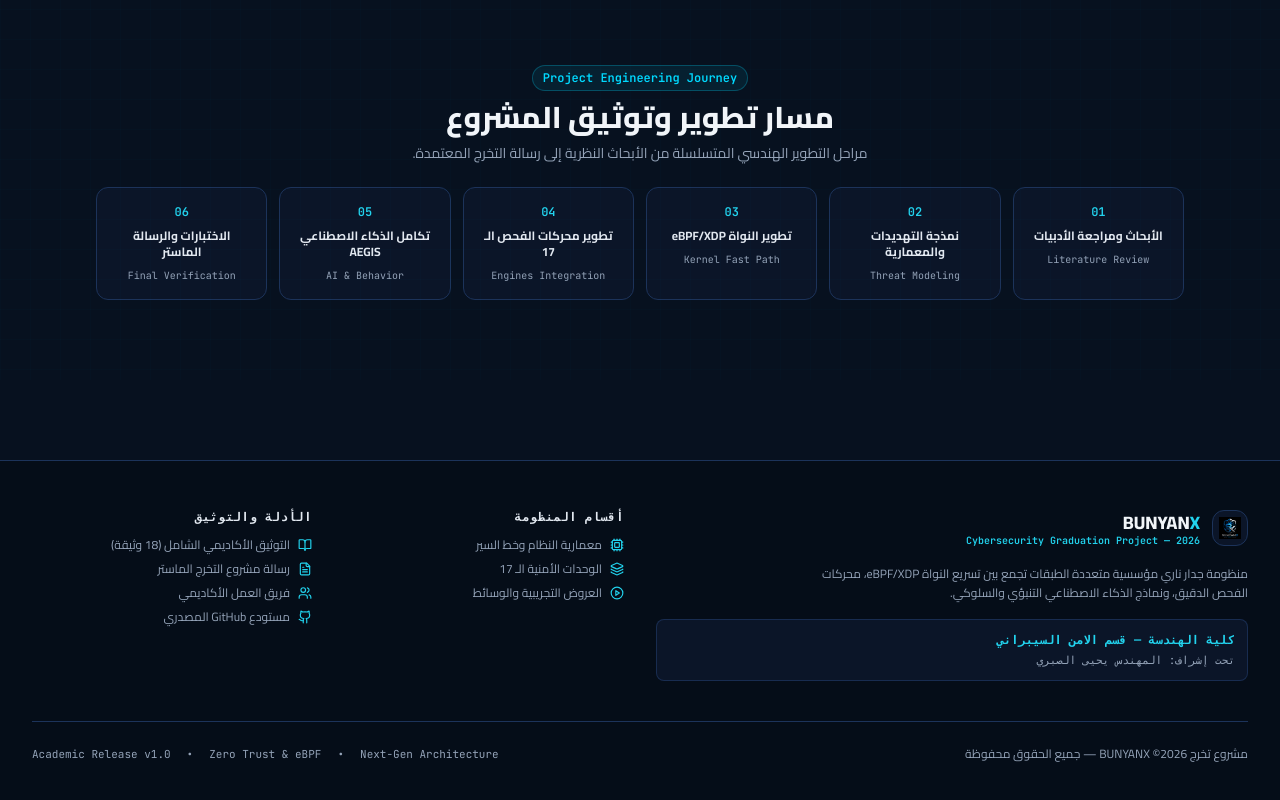
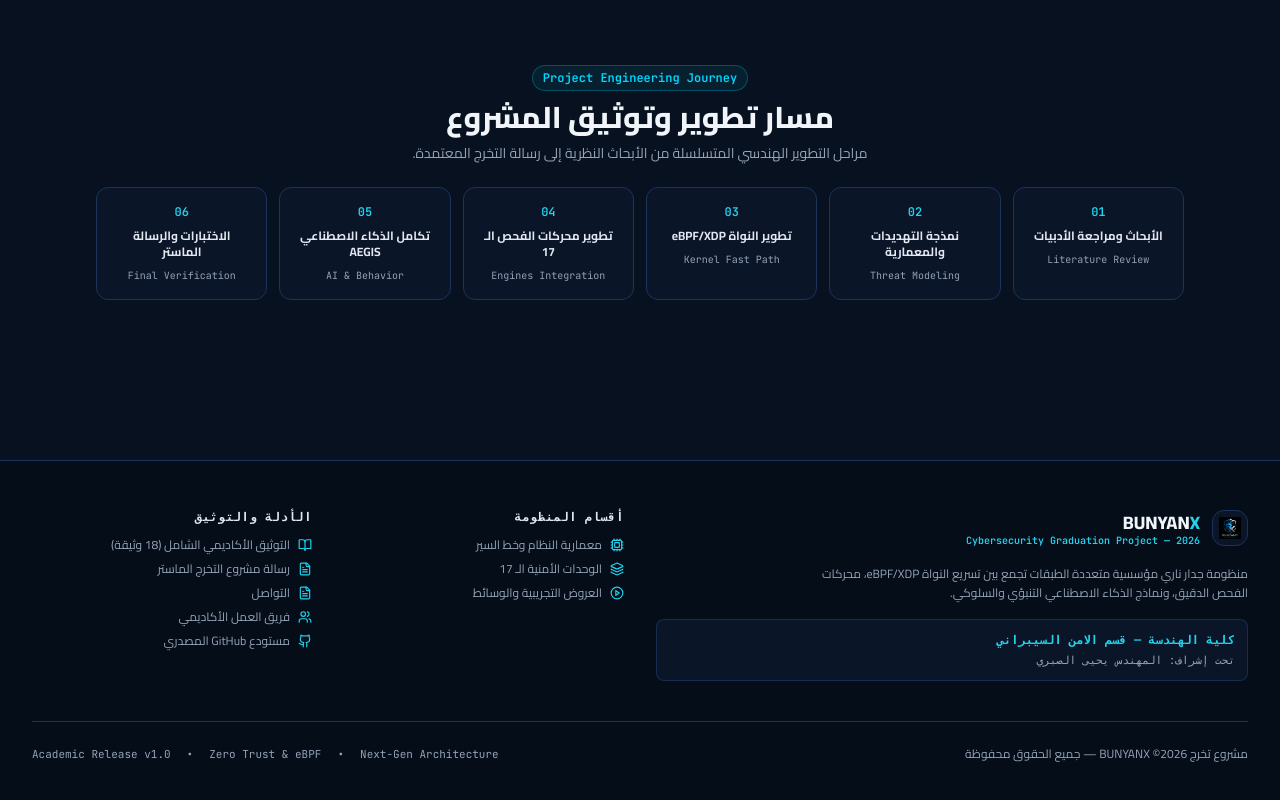
Before and after one commit to waheeb71/bunyanx_doc, a Next.js app: page / in a window 1280 px wide. Shown: the part 3356-4156 px from the top of the page. Built offline with nearby package versions, Linux system fonts and the light colour scheme; no server answers.

Commit message:
fix seo string

```diff
--- a/src/components/layout/Footer.tsx
+++ b/src/components/layout/Footer.tsx
@@ -88,6 +88,12 @@
                   <span>رسالة مشروع التخرج الماستر</span>
                 </Link>
               </li>
+               <li>
+                <Link href="/contact" className="hover:text-cyan-400 transition-colors flex items-center gap-2">
+                  <FileText className="w-3.5 h-3.5 text-cyan-400" />
+                 <span>التواصل </span>
+                </Link>
+              </li>
               <li>
                 <Link href="/team" className="hover:text-cyan-400 transition-colors flex items-center gap-2">
                   <Users className="w-3.5 h-3.5 text-cyan-400" />
```
